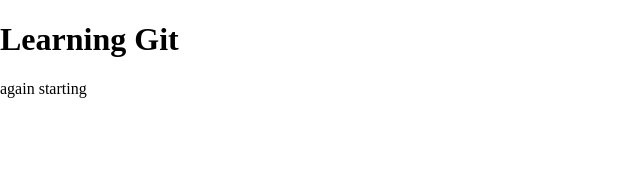
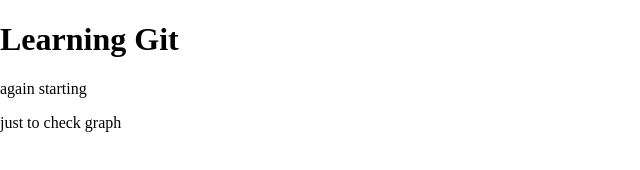
Before and after one commit to Raynavanit/learnign_git, a plain HTML site: page index.html in a window 1280 px wide. Shown: the whole page, without its empty margins (0-640 px from the left). Drawn offline with Linux system fonts and the light colour scheme.

Commit message:
for checking graph

```diff
--- a/index.html
+++ b/index.html
@@ -9,5 +9,6 @@
 <body>
     <h1>Learning Git</h1>
     <p>again starting</p>
+    <p>just to check graph</p>
 </body>
 </html>
```
